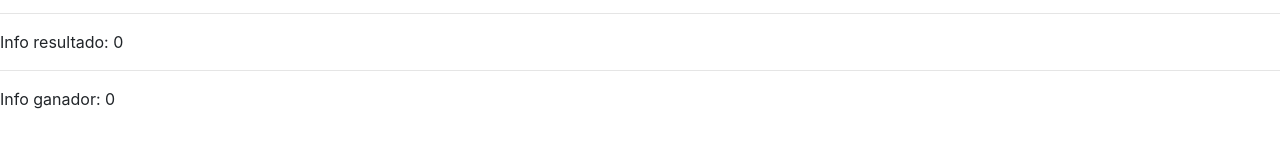
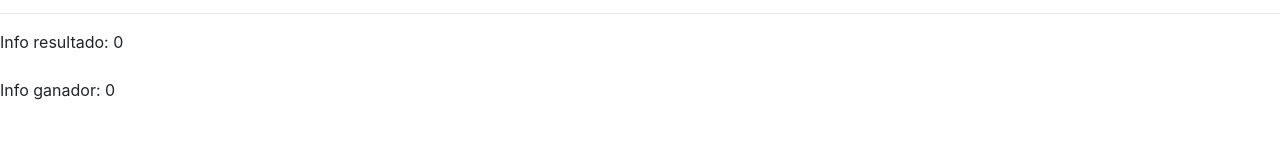
Before and after one commit to emagonza87/react05, a React app: page / in a window 1280 px wide. Shown: the part 472-618 px from the top of the page. Built offline with nearby package versions, Linux system fonts and the light colour scheme.

Commit message:
Update Tirar.js

```diff
--- a/src/Tirar.js
+++ b/src/Tirar.js
@@ -26,7 +26,7 @@ class Tirar extends React.Component {
             <input type="button" value="TIRAR" onClick={this.tirarBollilla}></input>
             <hr />
             Info resultado: {this.state.resultado}
-            <hr />
+            <br /><br />
             Info ganador: {this.state.total}
         </div>
         );
```
